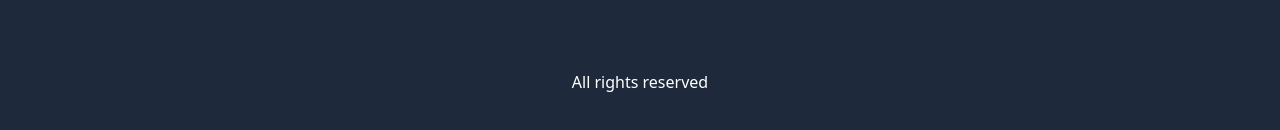
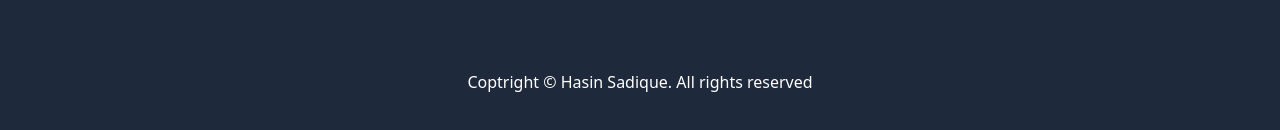
Before and after one commit to HasinSadique/Charlies-Studio, a React (Create React App) app: page / in a window 1280 px wide. Shown: the part 2404-2534 px from the top of the page. Built offline with nearby package versions, Linux system fonts and the light colour scheme; no server answers.

Commit message:
Fully done

```diff
--- a/src/components/Footer/Footer.js
+++ b/src/components/Footer/Footer.js
@@ -3,7 +3,7 @@ import React from "react";
 const Footer = () => {
   return (
     <div className=" text-white p-20 bg-slate-800">
-      <h3 className=""> All rights reserved </h3>
+      <h3 className=""> Coptright © Hasin Sadique. All rights reserved </h3>{" "}
     </div>
   );
 };
```
